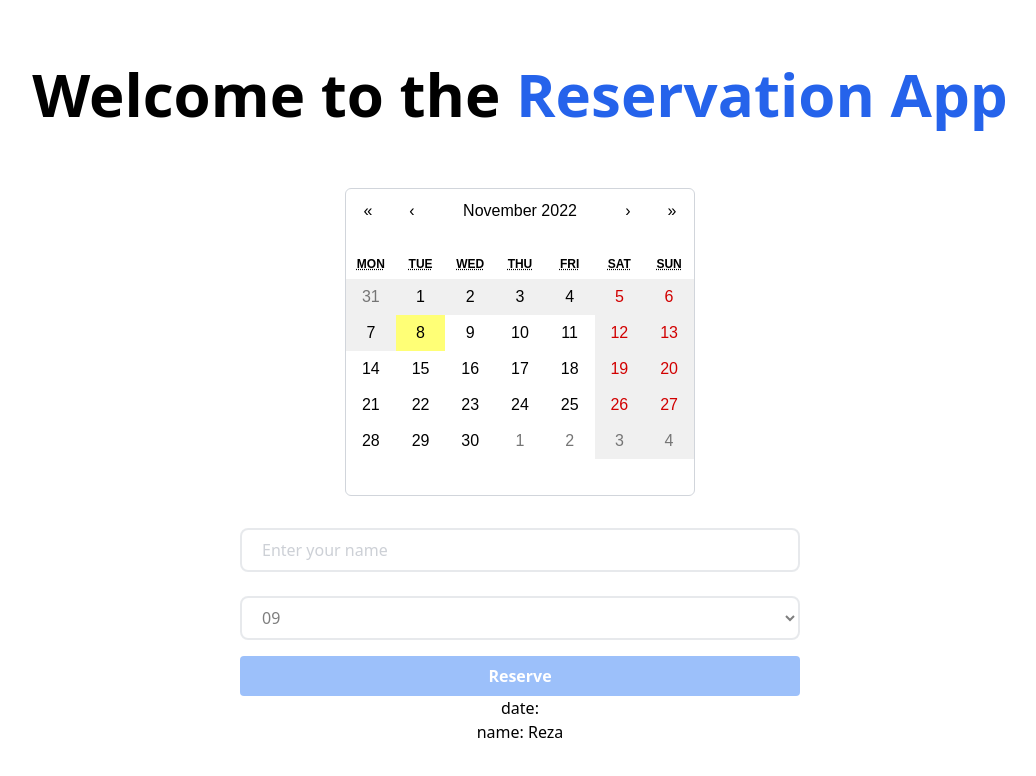
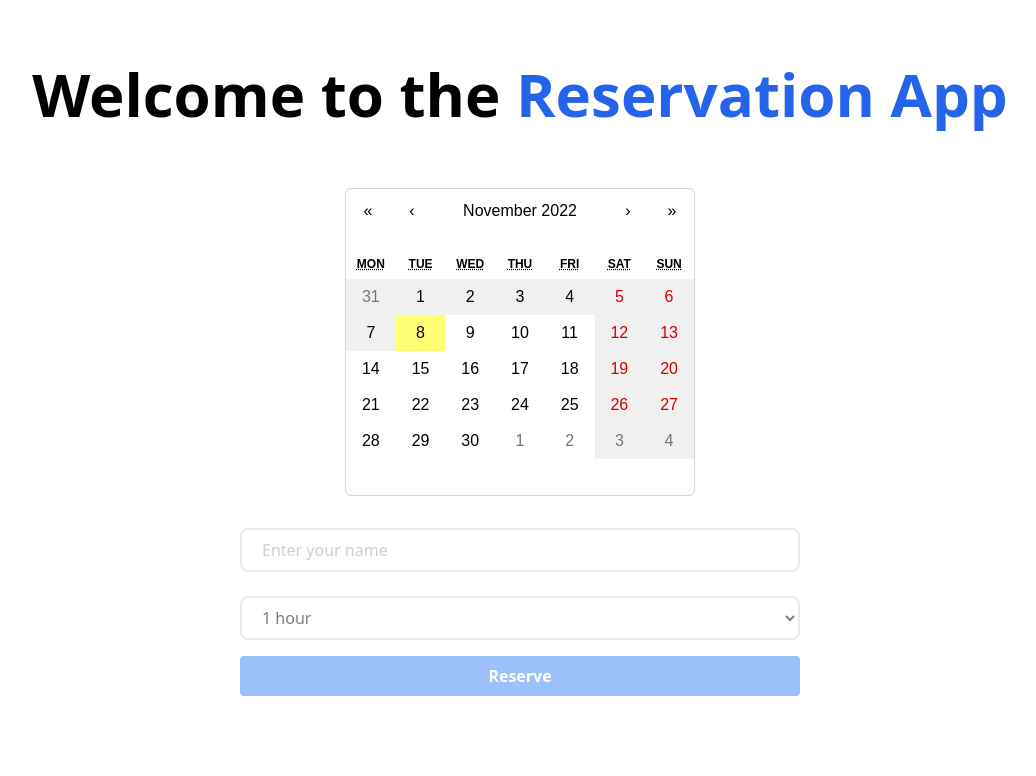
Before and after one commit to erfanansari/reservation-app, a Next.js app: page / in a window 1280 px wide. Shown: the top 776 px of the page, without its empty margins (120-1156 px from the left). Built offline with nearby package versions, Linux system fonts and the light colour scheme.

Commit message:
feat: add logic to add reservation

```diff
--- a/pages/index.tsx
+++ b/pages/index.tsx
@@ -11,33 +11,110 @@ import {
     subMonths,
 } from 'date-fns'
 
+type Duration =
+    | '1 hour'
+    | '2 hours'
+    | '3 hours'
+    | '4 hours'
+    | '5 hours'
+    | '6 hours'
+    | '7 hours'
+    | '8 hours'
+    | 'next workday'
+
+// type Reservations = Record<string, { name: string; duration: string }[]>
+type Reservations = Record<string, { name: string; duration: Duration }[]>
+
+function isDuration(duration: string): duration is Duration {
+    return [
+        '1 hour',
+        '2 hours',
+        '3 hours',
+        '4 hours',
+        '5 hours',
+        '6 hours',
+        '7 hours',
+        '8 hours',
+        'next workday',
+    ].includes(duration)
+}
+
 const Home: NextPage = () => {
+    const currentTime = new Date()
     const [date, setDate] = useState<null | Date>(null)
-    // const [date, setDate] = useState(new Date())
     const [name, setName] = useState('')
-    const [duration, setDuration] = useState('1')
-    const workingHours = ['09', '10', '11', '12', '13', '14', '15', '16', '17']
+    const [duration, setDuration] = useState<Duration>('1 hour')
+
+    const [reservations, setReservations] = useState<Reservations>({
+        '2022-11-09': [
+            {
+                name: 'John Doe',
+                duration: '1 hour',
+            },
+            {
+                name: 'Jane Doe',
+                duration: '2 hours',
+            },
+        ],
+    })
+    // const [workingHours, setWorkingHours] = useState([
+    //     { start: '09:00', end: '17:00' },
+    // ])
+    const workingHours = [
+        '09:00',
+        '10:00',
+        '11:00',
+        '12:00',
+        '13:00',
+        '14:00',
+        '15:00',
+        '16:00',
+        '17:00',
+    ]
+
+    const hoursLeftUntilWorkdayEnds = () => {
+        const now = new Date()
+        const today = format(now, 'yyyy-MM-dd')
+        const todayEnd = new Date(
+            `${today}T${workingHours[workingHours.length - 1]}:00`,
+        )
+        // return formatDistance(now, todayEnd).replace('about ', '')
+        const result = new Date(todayEnd).getTime() - new Date(now).getTime()
+        const hours = Math.floor(result / 1000 / 60 / 60)
+        const minutes = Math.floor((result / 1000 / 60 / 60 - hours) * 60)
+        // return `${hours} hours and ${minutes} minutes`
+        return [hours, minutes]
+    }
+
+    console.log('hours left: ', hoursLeftUntilWorkdayEnds())
 
     const onSubmit = (e: React.FormEvent<HTMLFormElement>) => {
         e.preventDefault()
         console.log({ name, duration })
-        alert(`${name} ${duration}`)
+        if (date) {
+            const dateKey = format(date, 'yyyy-MM-dd')
+            const reservation = { name, duration }
+            setReservations((prev) => ({
+                ...prev,
+                [dateKey]: [...(prev[dateKey] || []), reservation],
+            }))
+        }
     }
 
     const inputDisabled = !date
-
-    const currentTime = new Date()
-
+    const formattedDate = date ? format(date, 'yyyy-MM-dd') : ''
     // console.log(date)
     if (date) {
         // console.log(format(date, 'yyyy-MM-dd'))
         console.log('HH:mm', format(currentTime, 'HH:mm'))
+        console.log('HH', format(currentTime, 'HH'))
 
         console.log('date', date)
-        console.log(
-            'subHours',
-            format(subHours(currentTime, -workingHours[0]), 'HH:mm'),
-        )
+        console.log('formattedDate', formattedDate)
+        // console.log(
+        //     'subHours',
+        //     format(subHours(currentTime, -workingHours[0]), 'HH:mm'),
+        // )
         console.log(formatDistance(date, new Date()))
     }
 
@@ -84,14 +161,27 @@ const Home: NextPage = () => {
                       bg-white h-11 px-4 pr-16 rounded-lg text-md focus:outline-none disabled:opacity-50 disabled:cursor-not-allowed"
                         disabled={inputDisabled}
                         value={duration}
-                        onChange={(e) => setDuration(e.target.value)}
+                        onChange={(e) => {
+                            if (isDuration(e.target.value)) {
+                                setDuration(e.target.value)
+                            }
+                        }}
                         placeholder="Enter duration"
                     >
-                        {workingHours.map((hour) => (
-                            <option key={hour} value={hour}>
-                                {hour}
-                            </option>
-                        ))}
+                        {new Array(hoursLeftUntilWorkdayEnds()[0])
+                            .fill(0)
+                            .map((_, i) => {
+                                const hours = i + 1
+                                const text = `${hours} hour${
+                                    hours > 1 ? 's' : ''
+                                }`
+                                return (
+                                    <option key={hours} value={text}>
+                                        {text}
+                                    </option>
+                                )
+                            })}
+                        <option value="next workday">next workday</option>
                     </select>
                     <button
                         disabled={!name || !duration}
@@ -100,11 +190,16 @@ const Home: NextPage = () => {
                         Reserve
                     </button>
                 </form>
-                <ul>
-                    <li>
-                        date: {date && format(new Date(), 'yyyy-MM-dd HH:mm')}
-                    </li>
-                    <li>name: Reza</li>
+                <ul className="mt-4 flex flex-col items-center">
+                    {reservations[formattedDate]?.map((reservation) => (
+                        <li key={reservation.name}>
+                            <span className="mr-4">
+                                {' '}
+                                name: {reservation.name}
+                            </span>
+                            <span> duration: {reservation.duration}</span>
+                        </li>
+                    ))}
                 </ul>
             </main>
 
```
